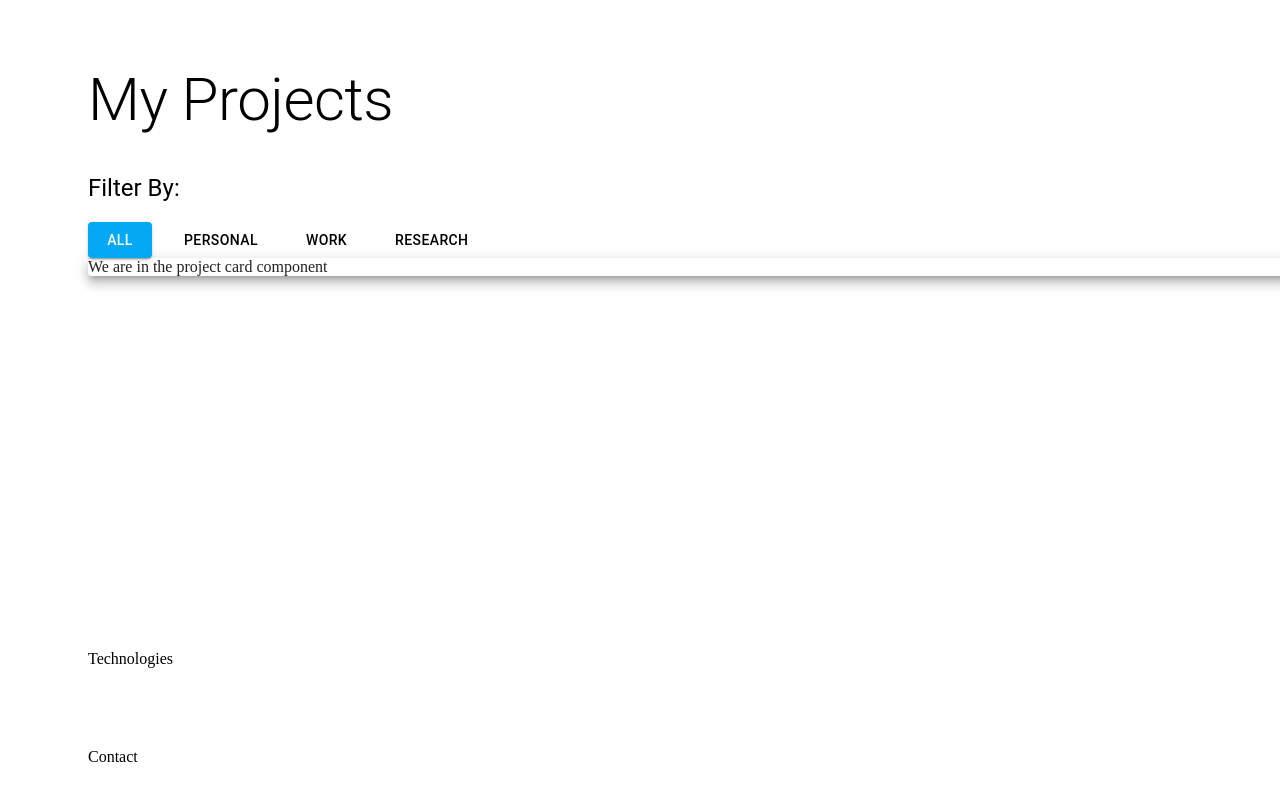
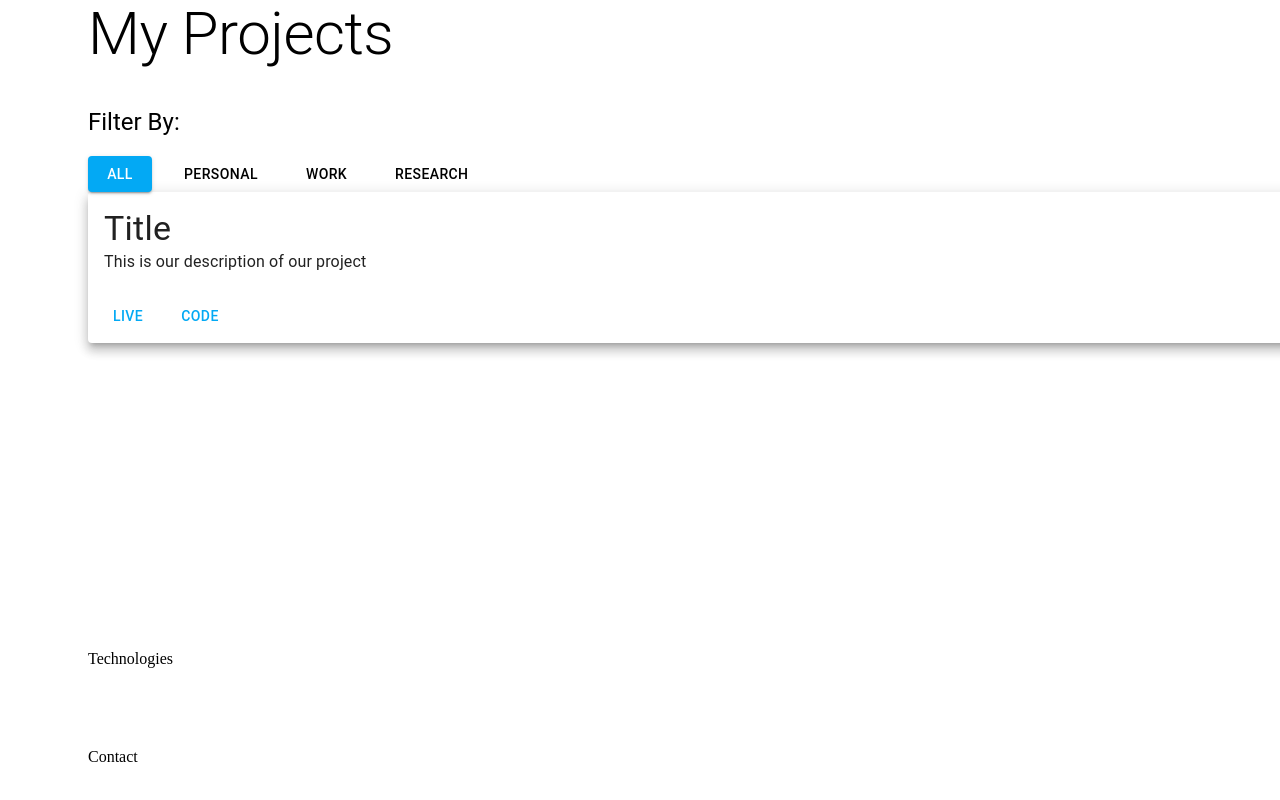
Before and after one commit to couvq/Portfolio-Site-V.2, a React (Create React App) app in the folder portfolio-site-v2/: page / in a window 1280 px wide. Shown: the part 2270-3070 px from the top of the page. Built offline with nearby package versions, Linux system fonts and the light colour scheme.

Commit message:
card now has basic layout

```diff
--- a/portfolio-site-v2/src/components/Projects/ProjectCard.js
+++ b/portfolio-site-v2/src/components/Projects/ProjectCard.js
@@ -1,4 +1,4 @@
-import { Card } from '@mui/material';
+import { Button, Card, CardActions, CardContent, CardMedia, Typography } from '@mui/material';
 import React from 'react';
 
 
@@ -7,7 +7,16 @@ const ProjectCard = () => {
 
   return (
     <Card raised>
-    We are in the project card component
+      <CardMedia src='/cosmoComposite19-20.jpg'>
+      <CardContent>
+        <Typography variant='h4'>Title</Typography>
+        <Typography>This is our description of our project</Typography>
+      </CardContent>
+      <CardActions>
+        <Button>Live</Button>
+        <Button>Code</Button>
+      </CardActions>
+      </CardMedia>
     </Card>
   );
 }
```
